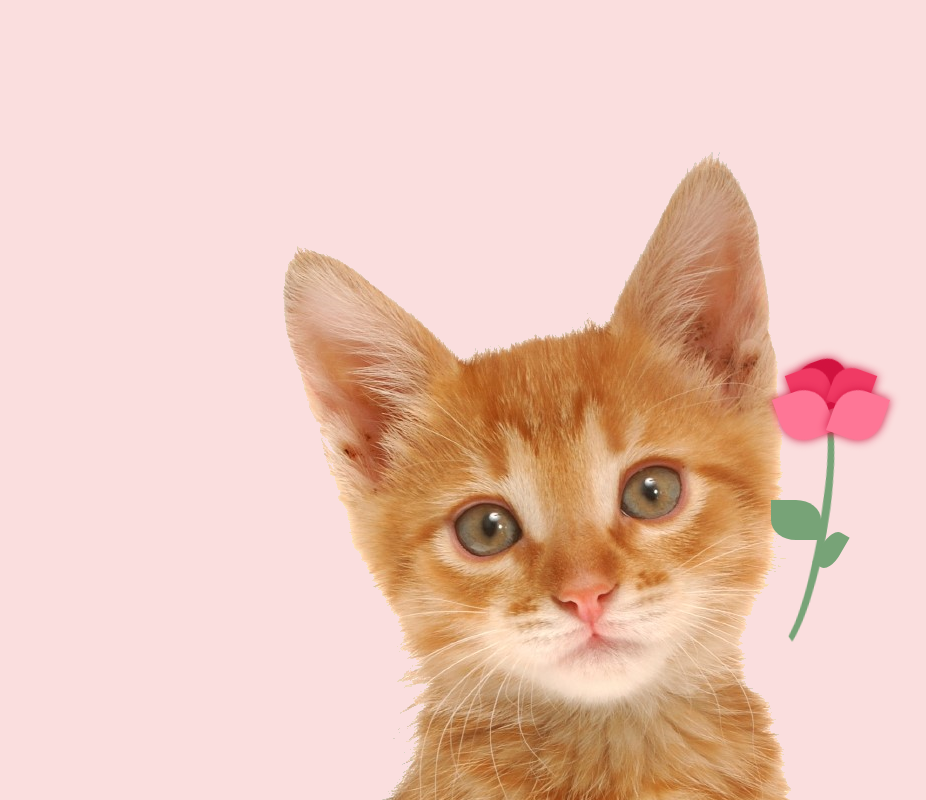
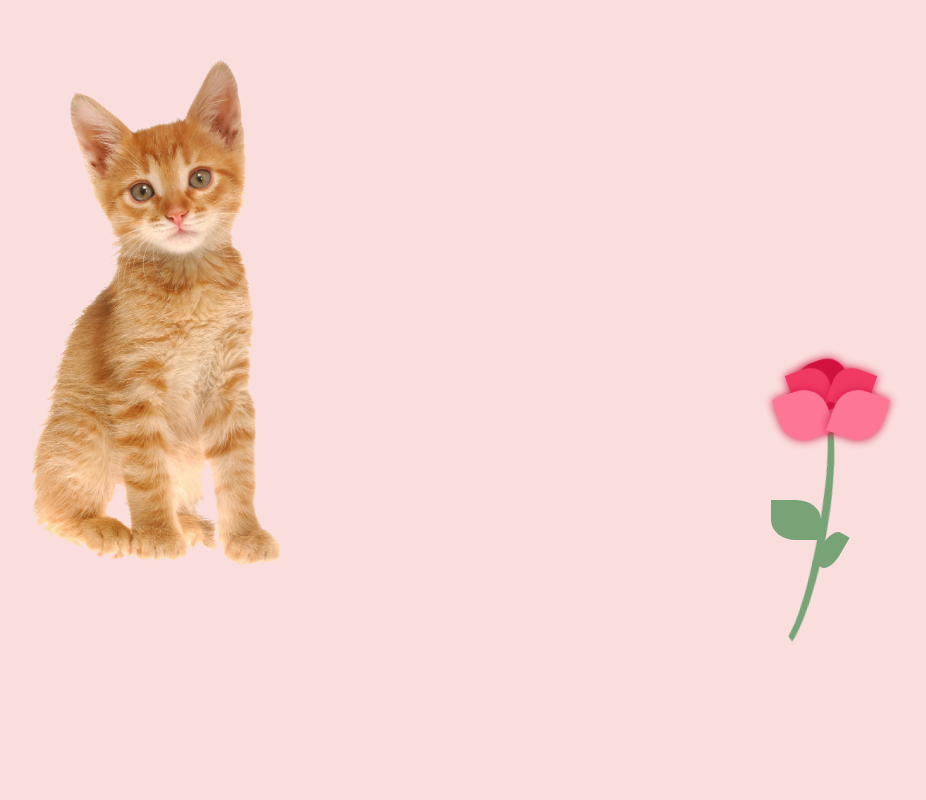
Before and after one commit to RosaParaLexi/RosaParaLexi.github.io, a plain HTML site: page index.html in a window 1280 px wide. Shown: the top 800 px of the page, without its empty margins (54-980 px from the left). Drawn offline with Linux system fonts and the light colour scheme.

Commit message:
Update index.html

```diff
--- a/index.html
+++ b/index.html
@@ -4,7 +4,7 @@
 	<title>Lexi Lexi</title>
 </head>
 <body>
-	<img src="Orange.png">
+	<img src="Orange.png" style="width: 400px;" alt="">
 	<div class="container">
 		<div class="rose">
 			<div class="flower">
```
